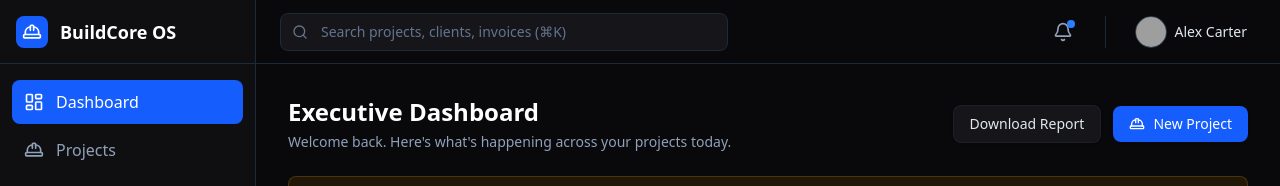
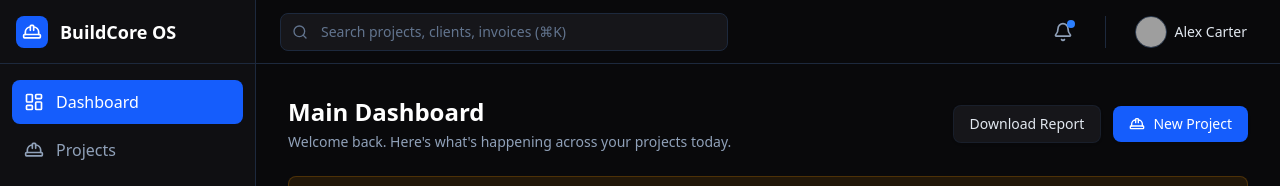
Before and after one commit to techwmarcus/cns-crm, a React (Vite) app: page / in a window 1280 px wide. Shown: the top 186 px of the page. Built offline with nearby package versions, Linux system fonts and the light colour scheme; grey boxes are pictures that could not be loaded.

Commit message:
version change

```diff
--- a/kubernetes/frontend.yaml
+++ b/kubernetes/frontend.yaml
@@ -18,7 +18,7 @@
     spec:
       containers:
       - name: frontend
-        image: techwmarcus/cns-crm:v19
+        image: techwmarcus/cns-crm:v19.1
         ports:
         - containerPort: 80
 
--- a/src/pages/Dashboard.tsx
+++ b/src/pages/Dashboard.tsx
@@ -53,7 +53,7 @@
       {/* Header */}
       <div className="flex flex-col sm:flex-row sm:items-center justify-between gap-4">
         <div>
-          <h1 className="text-2xl font-bold text-white">Executive Dashboard</h1>
+          <h1 className="text-2xl font-bold text-white">Main Dashboard</h1>
           <p className="text-sm text-slate-400 mt-1">Welcome back. Here's what's happening across your projects today.</p>
         </div>
         <div className="flex items-center gap-3">
```
